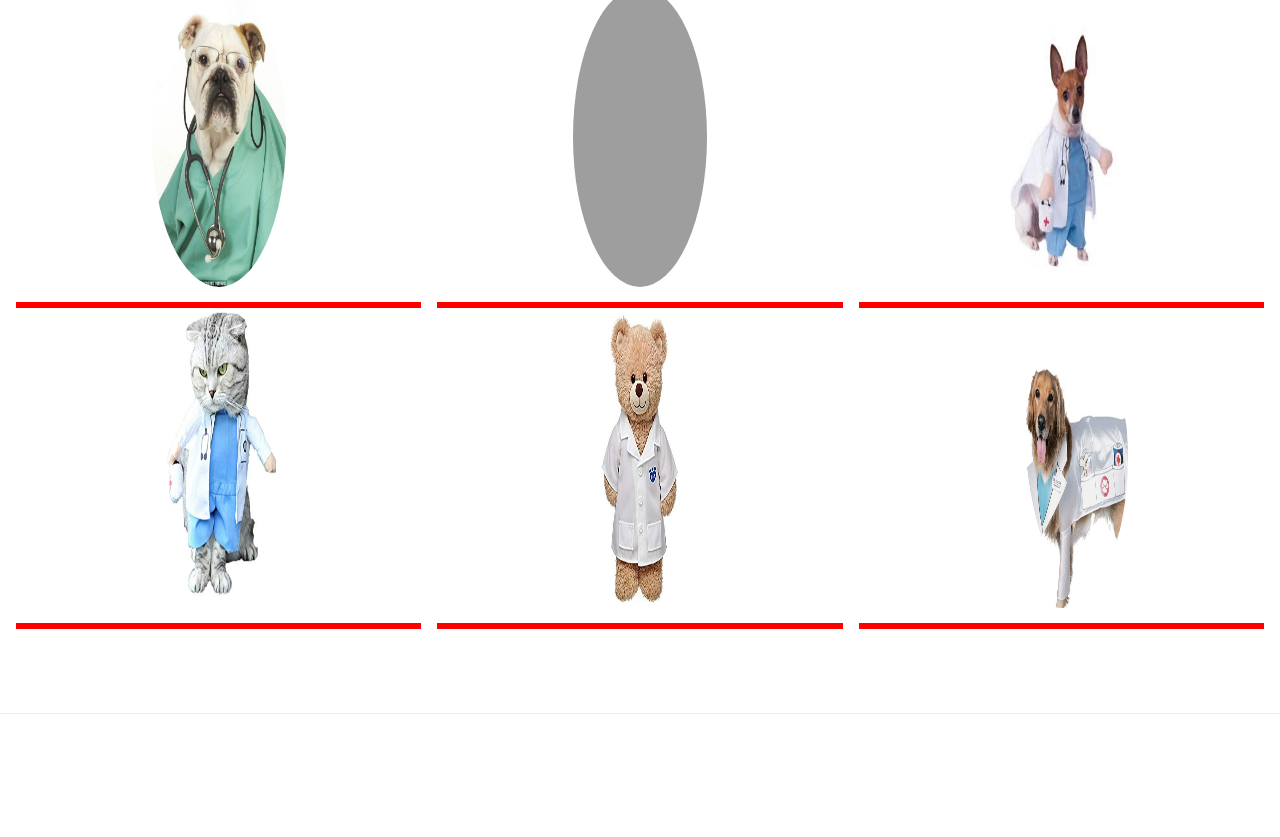
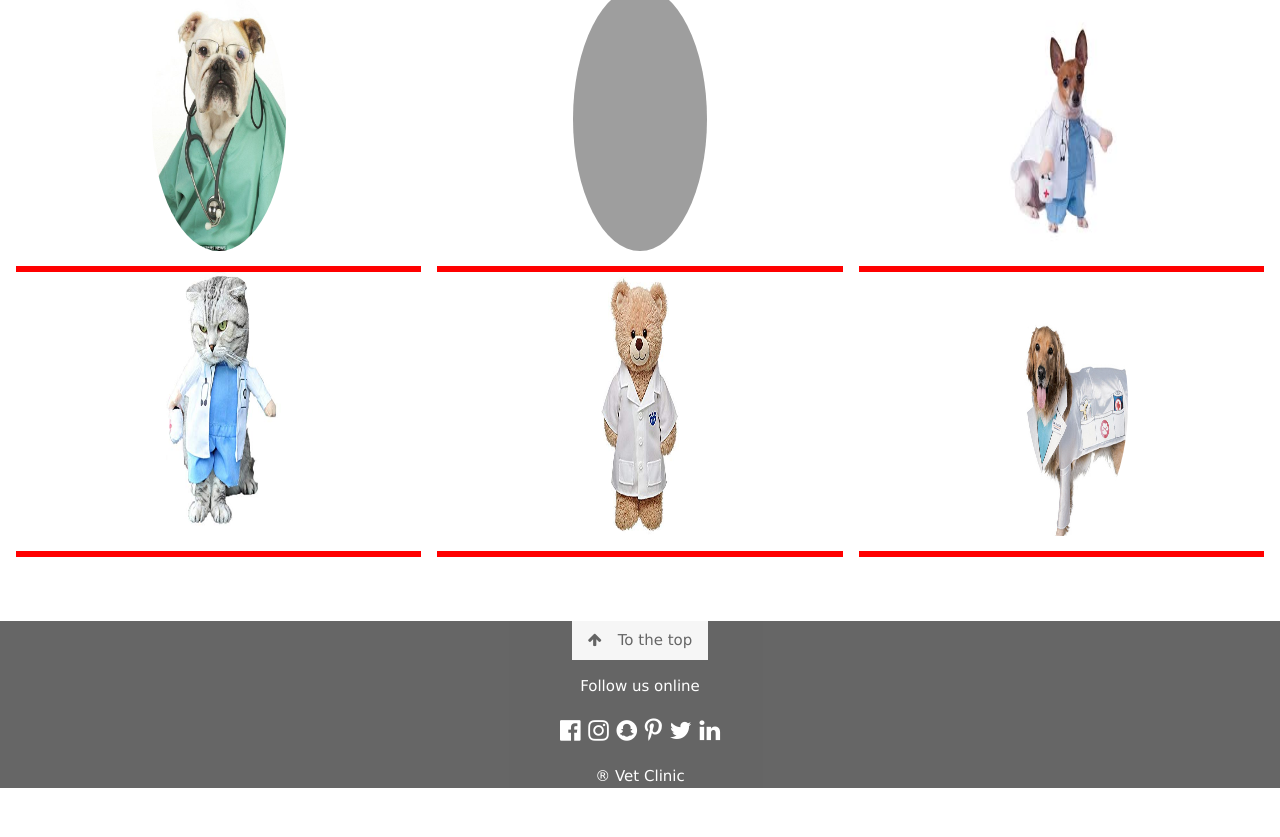
Before and after one commit to rizi-m/QAJSTeamExercise, a plain HTML site: page index.html in a window 1280 px wide. Shown: the part 1198-2035 px from the top of the page. Drawn offline with nearby package versions, Linux system fonts and the light colour scheme; no server answers; grey boxes are pictures that could not be loaded.

Commit message:
all done

```diff
--- a/get-speciality.js
+++ b/get-speciality.js
@@ -5,7 +5,6 @@ function getSpeciality()
     getRequest(url,(memberList) =>
     {
         memberList = JSON.parse(memberList);
-        let names = {};
         let nameContentToFill = document.getElementsByClassName("vetnames");
         let specLength = nameContentToFill.length;
 
--- a/index.html
+++ b/index.html
@@ -19,7 +19,7 @@
     </div>
     <div>
         <h1 class="w3-container w3-center w3-padding-16 w3-grey w3-wide title">Our current customer list</h1>
-        <div id="accordian1" class="w3-container ">
+        <div id="accordian1" class="w3-container">
             <button id="ownerName" class="accordion">Owner Example</button>
             <div id="ownerInfomation" class="panel">
                 <p>Owner info example.</p>
@@ -81,43 +81,43 @@
     <div>
         <h1 class="w3-container w3-center w3-padding-16 w3-grey w3-wide title borders">Meet our team of friendly vets!</h1>
 
-        <div class="w3-row-padding w3-center vetstyle w3-border-black">
-            <div class="w3-col s4">
+        <div class="w3-row-padding w3-center w3-border-black">
+            <div class="w3-col s4 small">
                 <img src="dog.jpg" class="docpic w3-circle">
                 <div class="borders">
                 <p class="names vetnames"></p>
                 <div class="vetspec"></div>
                 </div>
             </div>
-            <div class="w3-col s4">
+            <div class="w3-col s4 small">
                 <img src="doggo.jpg" class="docpic w3-circle">
                 <div class="borders">
                 <p class="names vetnames"></p>
                 <div class="vetspec"></div>
                 </div>
             </div>
-            <div class="w3-col s4">
+            <div class="w3-col s4 small">
                 <img src="dog1.jpg" class="docpic w3-circle">
                 <div class="borders">
                 <p class="names vetnames"></p>
                 <div class="vetspec"></div>
                 </div>
             </div>
-            <div class="w3-col s4">
+            <div class="w3-col s4 small">
                 <img src="cat.jpg" class="docpic w3-circle">
                 <div class="borders">
                 <p class="names vetnames"></p>
                 <div class="vetspec"></div>
                 </div>
             </div>
-            <div class="w3-col s4">
+            <div class="w3-col s4 small">
                 <img src="cat1.jpg" class="docpic w3-circle">
                 <div class="borders">
                 <p class="names vetnames"></p>
                 <div class="vetspec"></div>
                 </div>
             </div>
-            <div class="w3-col s4">
+            <div class="w3-col s4 small">
                 <img src="doctor2.jpg" class="docpic w3-circle">
                 <div class="borders">
                 <p class="names vetnames"></p>
@@ -127,7 +127,6 @@
         </div>
 
         <div class="w3-padding-64" />
-        <hr class="bottomline" />
 
         <footer class="w3-center w3-black w3-padding-top w3-opacity">
             <a href="#home" class="w3-button w3-light-grey"><i class="fa fa-arrow-up w3-margin-right"></i>To the top</a>
--- a/vetstyle.css
+++ b/vetstyle.css
@@ -45,19 +45,16 @@
 
 .docpic {
   max-width: 33%;
-  height: 300px;
+  height: 33%;
 }
 
 .vetspec {
   text-transform: capitalize;
 }
 
-.bottomline {
-  padding: 60px;
-}
-
 @media only screen and (max-width: 500px) {
-  .responsive {
-    width: 100%;
+  .small {
+    max-width: 100%;
+    height: 50%
   }
 }
```
